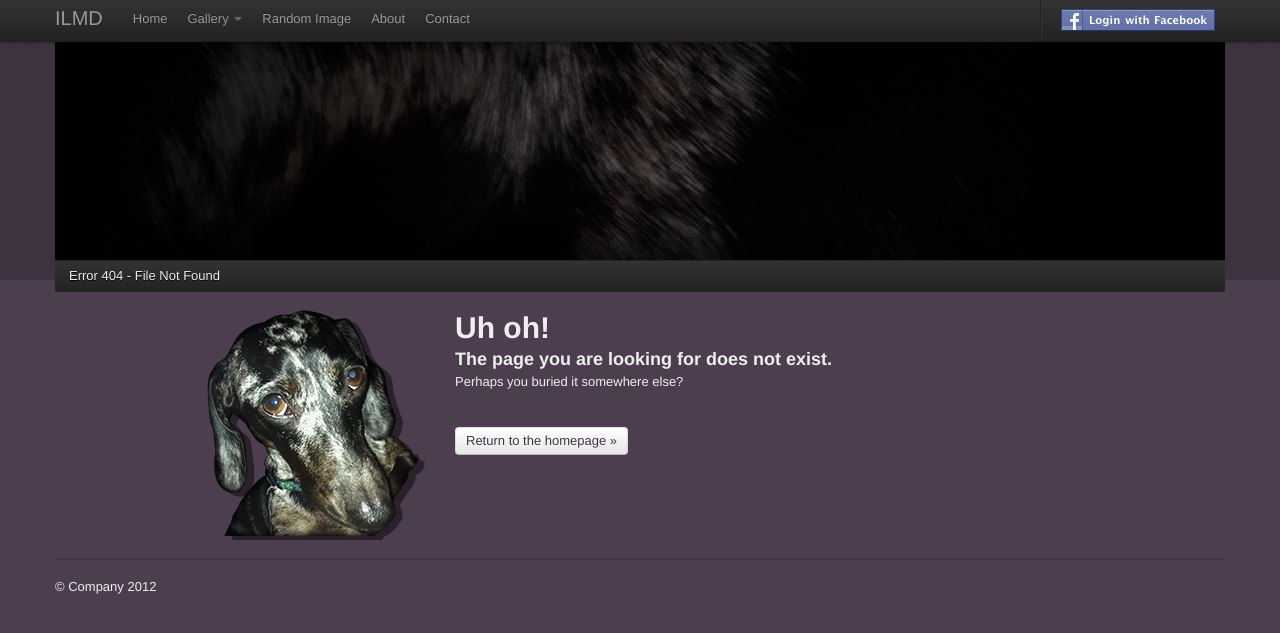
After one commit to dougwt/ilmd-flask, a Flask app: template app/templates/404.html in a window 1280 px wide. The commit adds this page. Shown: the top 633 px of the page. Run offline with Flask 2, Linux system fonts and the light colour scheme; the template is opened without the code that fills it, so the values that code supplies are empty; parts of the project's set-up code (start-up, migrations or seed data) failed here and were passed over; some libraries are stand-ins or nearby versions.

Commit message:
added 404 page

```diff
--- a/app/static/less/style.less
+++ b/app/static/less/style.less
@@ -152,3 +152,12 @@ div.login {
     height: 22px;
     width: 154px;
 }
+
+
+// -----------
+// MISC STYLES
+// -----------
+
+.align-right {
+    text-align: right;
+}
--- /dev/null
+++ b/app/templates/404.html
@@ -0,0 +1,18 @@
+{% extends 'base.html' %}
+{% set page = 'error' %}
+{% set title = 'Error 404 - File Not Found' %}
+
+{% block content %}
+<div class="row">
+  <div class="span4 align-right">
+    <img src="/static/img/ashas-cutout.png" alt="" height="231" width="218">
+  </div>
+  <div class="span8">
+    <h1>Uh oh!</h1>
+    <h3>The page you are looking for does not exist.</h3>
+    <p>Perhaps you buried it somewhere else?</p>
+    <p>&nbsp;</p>
+    <a href="/" class="btn">Return to the homepage &raquo;</a>
+  </div>
+</div>
+{% endblock %}
--- a/app/templates/base.html
+++ b/app/templates/base.html
@@ -7,7 +7,7 @@
     <meta charset="utf-8">
     <meta http-equiv="X-UA-Compatible" content="IE=edge,chrome=1">
 
-    <title>I Love My Dachshund | {{ title }}</title>
+    <title>{{ title }} - I Love My Dachshund</title>
     <meta name="description" content="">
     <meta name="author" content="">
     <link rel="icon" href="data:,">
```
Also changed, not shown: app/__init__.py (+4 -4 lines), app/static/css/style.css, app/static/img/ashas-cutout.png (added), app/static/img/facebook-login-button.png.
